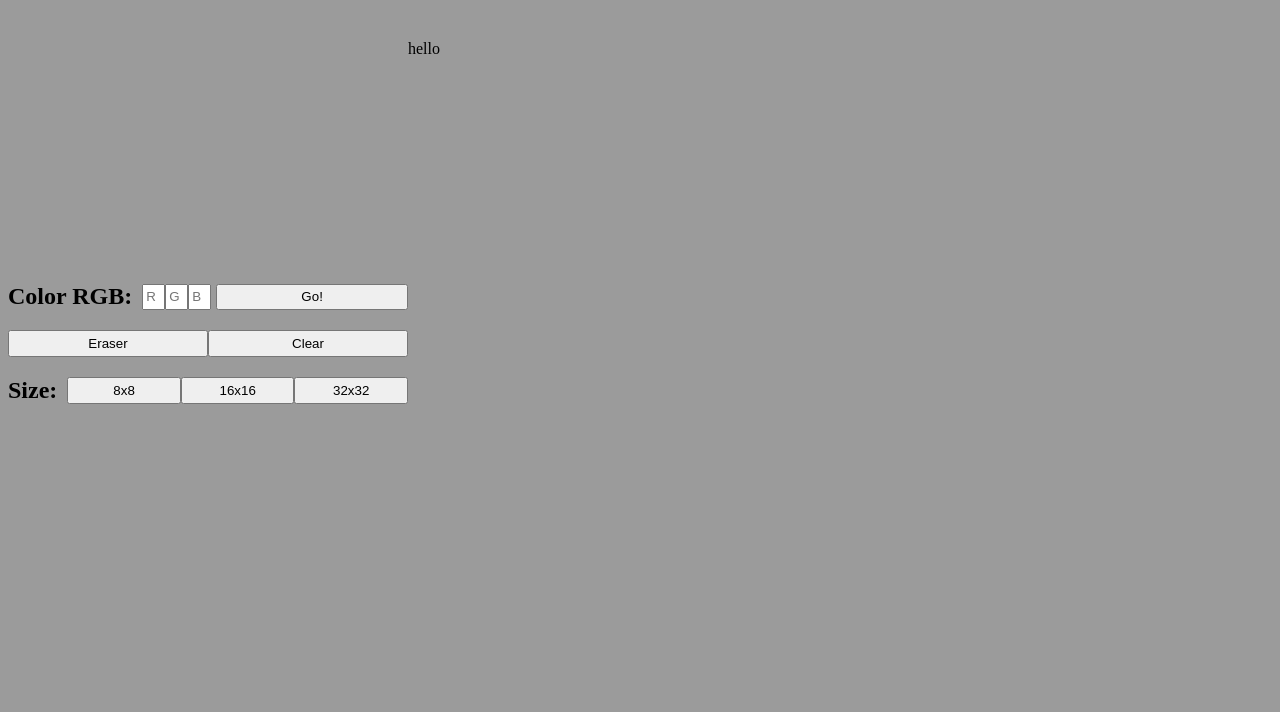
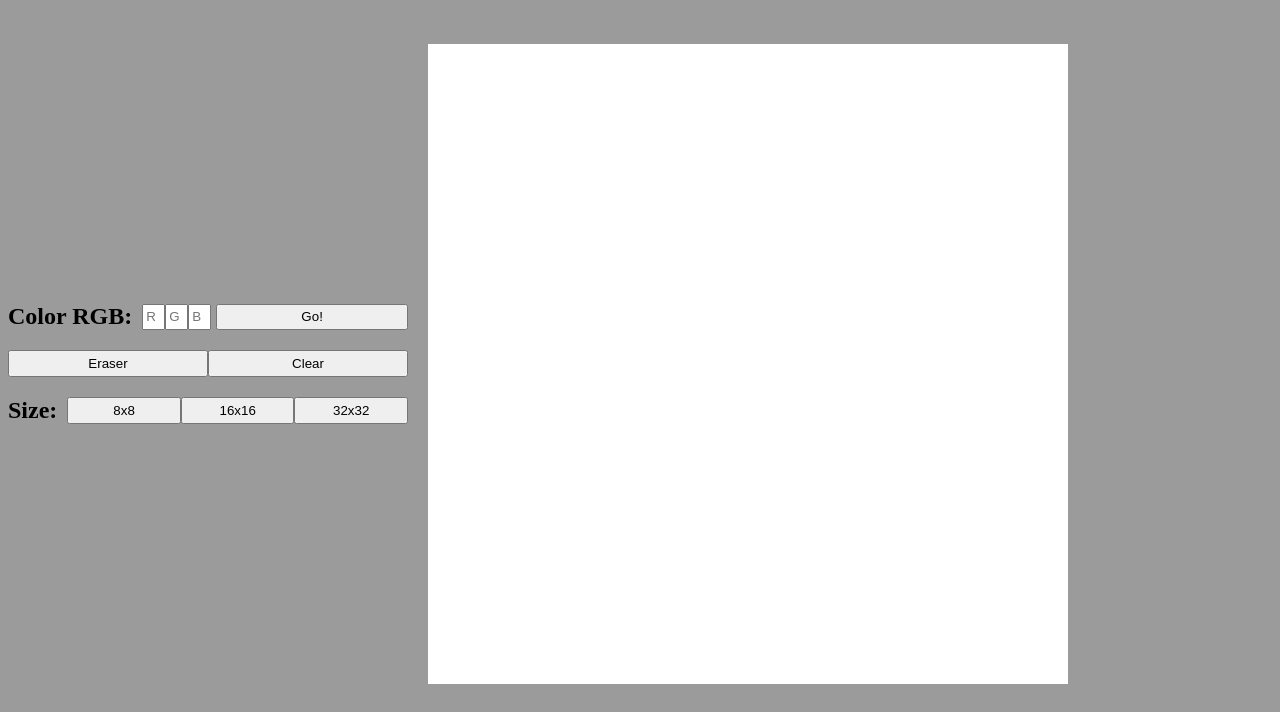
Before and after one commit to Tiger9406/etch-a-sketch, a plain HTML site: page index.html in a window 1280 px wide. Both pictures are taken after a click on the button "8x8". Shown: the part 115-827 px from the top of the page. Before the commit the page ends 800 px from the top, so only its background shows below. Drawn offline with Linux system fonts and the light colour scheme.

Commit message:
code for mouse down/drawing in box

```diff
--- a/grid.js
+++ b/grid.js
@@ -25,6 +25,30 @@ size_32.addEventListener("click", function(){
 });
 
 function drawBox(size){
-    right.innerHTML="<p>hello</p>";
-    console.log(size);
+    const dim = right.offsetHeight/size+"px";
+    const dimBox=size*size+1;
+    right.innerHTML="";
+    for(var i = 1; i < dimBox; i++){
+        let block=document.createElement("div");
+        block.style.width=dim;
+        block.style.height=dim;
+        block.style.backgroundColor="white";
+        right.appendChild(block);
+    }
 }
+
+let isMouseDown = false;
+
+right.addEventListener("mousedown", function() {
+    isMouseDown = true;
+});
+document.addEventListener("mouseup", function() {
+    isMouseDown = false;
+});
+right.addEventListener("mousemove", function(event) {
+    if (isMouseDown) {
+        const target = event.target;
+        console.log(event.target);
+        target.style.backgroundColor = "blue";
+    }
+});
--- a/index.html
+++ b/index.html
@@ -42,7 +42,7 @@
                 </div>
             </div>
         </div>
-        <div id="right-container">
+        <div class="container" id="right-container">
 
         </div>
     </div>
--- a/style.css
+++ b/style.css
@@ -37,8 +37,9 @@ button{
 }
 
 #right-container{
-    height:40%;
-    width:40%;
-    min-height:640px;
-    min-width:640px;
+    margin:20px;
+    /* height:40%;
+    width:40%; */
+    height:640px;
+    width:640px;
 }
```
